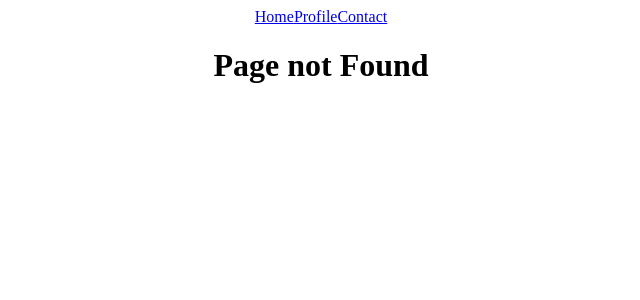
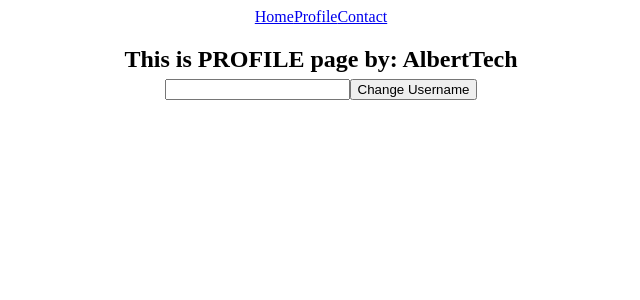
Before and after one commit to albertkantwi/react-project, a React (Create React App) app: page /profile in a window 1280 px wide. Before the commit this address had no page. Shown: the top 300 px of the page, without its empty margins (319-959 px from the left). Built offline with nearby package versions, Linux system fonts and the light colour scheme.

Commit message:
Add profile  page

```diff
--- a/src/App.js
+++ b/src/App.js
@@ -1,6 +1,7 @@
 import "./App.css";
 import { BrowserRouter as Router, Routes, Route } from "react-router-dom";
 import { Home } from "./pages/Home";
+import { Profile } from "./pages/Profile";
 import { Contact } from "./pages/Contact";
 import { Navbar } from "./pages/Navbar";
 import { useState } from "react";
@@ -14,7 +15,10 @@ function App() {
         <Navbar />
         <Routes>
           <Route path="/" element={<Home username={username} />} />
-
+          <Route
+            path="/profile"
+            element={<Profile username={username} setUsername={setUsername} />}
+          />
           <Route path="/contact" element={<Contact />} />
           <Route path="/*" element={<h1>Page not Found</h1>} />
         </Routes>
--- a/src/pages/Profile.js
+++ b/src/pages/Profile.js
@@ -1 +1,12 @@
 import { ChangeProfile } from "../components/ChangeProfile";
+
+export const Profile = (props) => {
+  return (
+    <div>
+      <h2>
+        This is PROFILE page by: {props.username}
+        <ChangeProfile setUsername={props.setUsername} />
+      </h2>
+    </div>
+  );
+};
```
